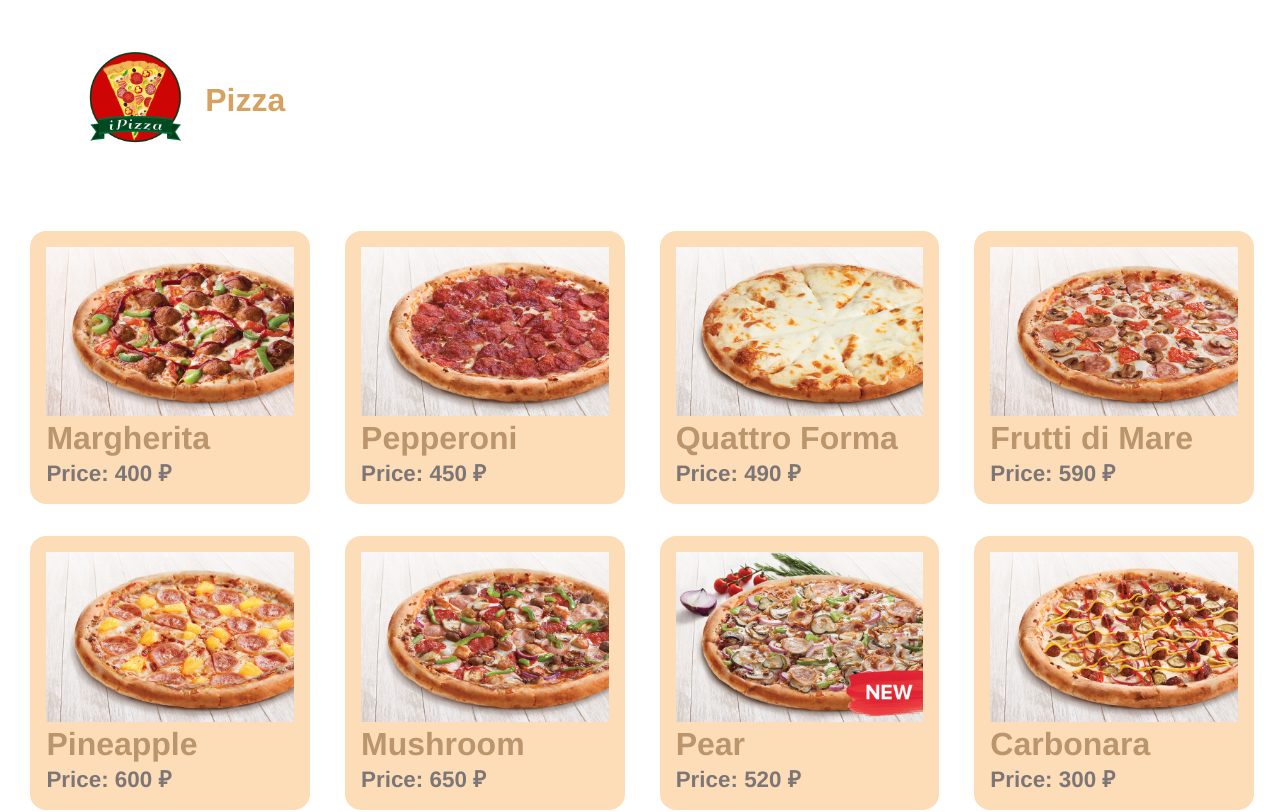
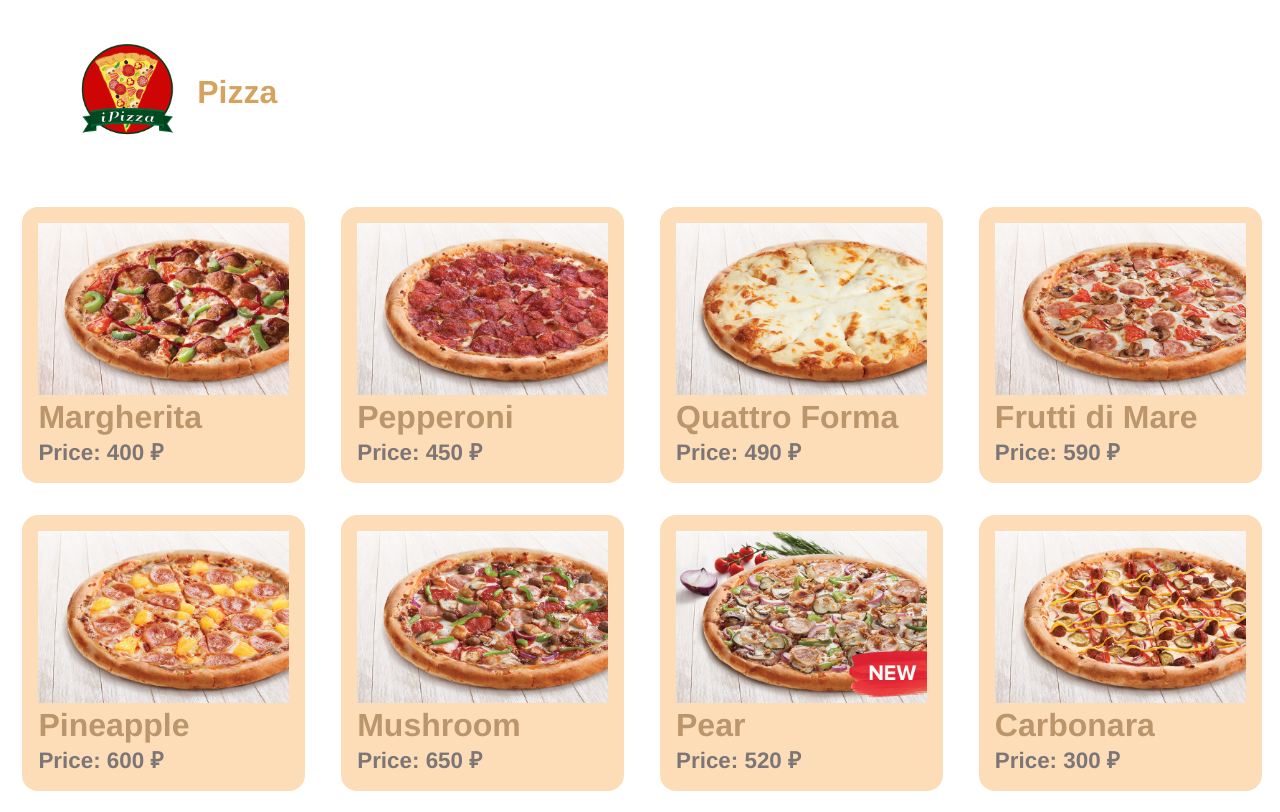
Before and after one commit to pltnv/ordering-pizza-app, a Vue app: page / in a window 1280 px wide. Shown: the top 812 px of the page. Built offline with nearby package versions, Linux system fonts and the light colour scheme.

Commit message:
Added centering of page

```diff
--- a/src/App.vue
+++ b/src/App.vue
@@ -10,14 +10,14 @@
   <router-view/>
 </template>
 
-<style >
-
+<style>
 #app {
   font-family: Helvetica, Arial, sans-serif;
-  -webkit-font-smoothing: antialiased;
-  -moz-osx-font-smoothing: grayscale;
-  /*text-align: center;*/
   color: #2c3e50;
+}
+
+body{
+  margin: 0;
 }
 
 .nav {
--- a/src/components/OrderForm.vue
+++ b/src/components/OrderForm.vue
@@ -18,6 +18,7 @@
       <button class="form__button form__button-back" @click="closeOrderForm"> Назад </button>
       <button class="form__button form__button-order"> Заказать </button>
     </div>
+
   </div>
 </template>
 
--- a/src/views/Home.vue
+++ b/src/views/Home.vue
@@ -69,8 +69,8 @@ export default {
 .order-modal{
   position: fixed;
   top: 50%;
-  left: 50%;
-  width: 50%;
+  left: 48%;
+  width: 80%;
   height: auto;
   transform: translate(-50%, -50%);
   z-index: 3;
@@ -86,6 +86,8 @@ export default {
   height: 100%;
   text-align:center;
   z-index: 2;
+  margin-block-start: 0;
+  margin-block-end: 0;
 }
 
 .items-list__item{
@@ -118,7 +120,6 @@ export default {
     flex-wrap: wrap;
     align-items: center;
     align-content: center;
-    padding: 1rem;
     width: 100%;
   }
 
@@ -155,9 +156,9 @@ export default {
 
 @media screen and (max-width: 570px) and (orientation: landscape) {
   .order-modal{
-    top:49%;
+    top:50%;
     margin: 0.5rem;
-    width: 75%;
+    width: 80%;
   }
 }
 
```
